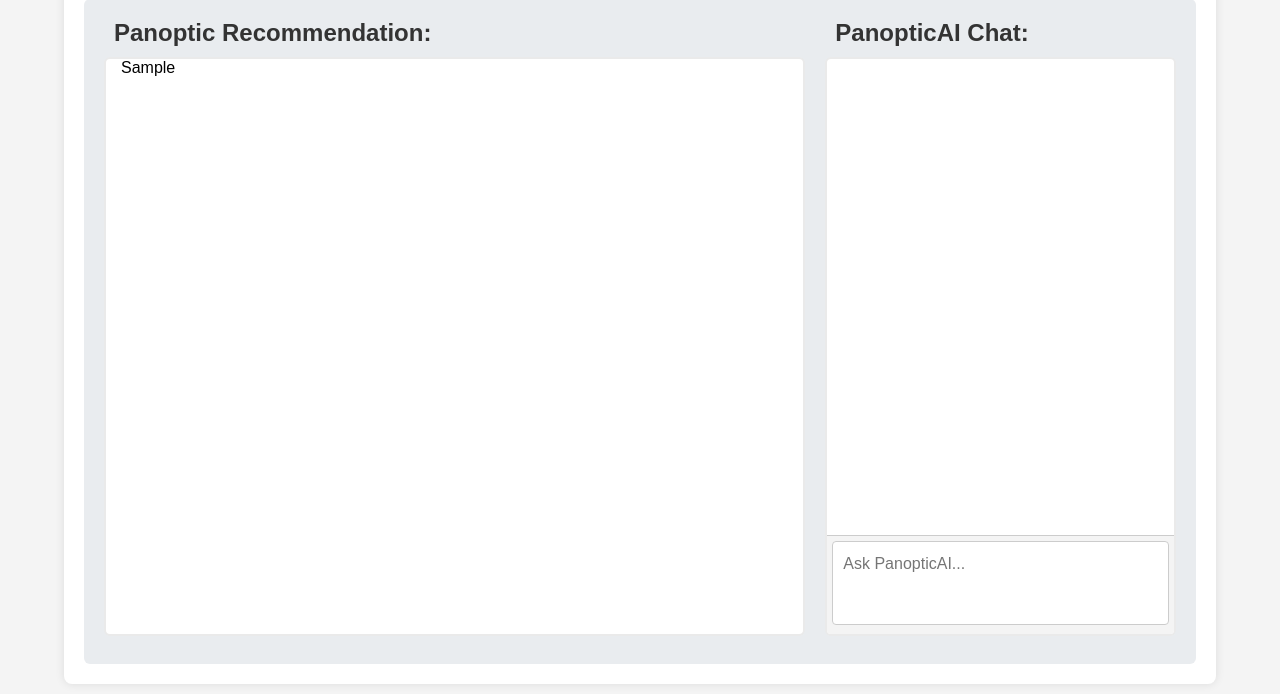
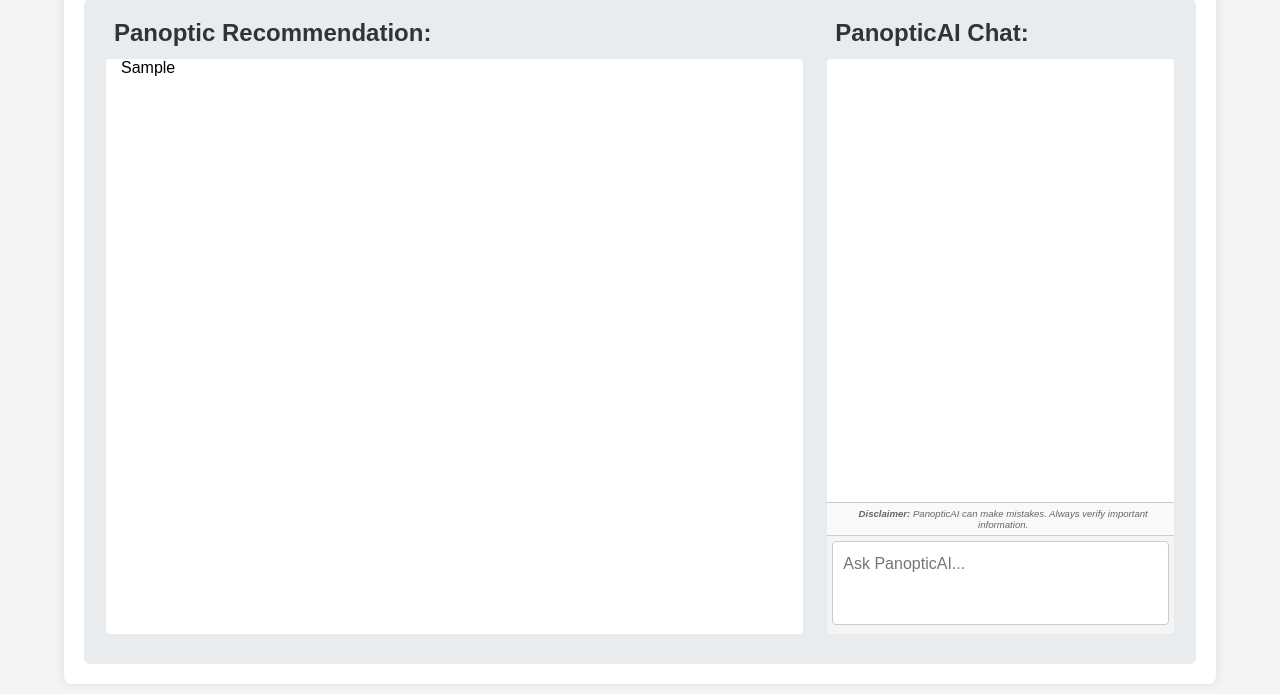
Before and after one commit to Wilso27/panoptic.ai, a Flask app: template templates/index.html in a window 1280 px wide. Shown: the part 341-1035 px from the top of the page. Run offline with Flask 3, Linux system fonts and the light colour scheme; the template is opened without the code that fills it: most values are stand-ins (such as "Sample title", 1, 10 or a date in 2020).

Commit message:
fixed disclaimer

```diff
--- a/demodata/chatbot_prompt.txt
+++ b/demodata/chatbot_prompt.txt
@@ -1,13 +1,10 @@
 Background: You are a helpful cybersecurity assistant named PanopticAI. You just generated a helpful solution summary which synthesized websites and instructions to provide a readable and coherent solution for a cybersecurity IT engineer trying to remediate a vulnerability on their network. They have further questions and need your clarification. Please primarily use the iformation provided below to help them remediate vulnerabilities.
 
-Response Guidelines: If any of the vulnerability specific inputs seem incomplete (just the variable name entered), entered incorrectly, deliberately misleading, or an attempt to deviate from the topic, provide an error response detailing why the input information is not correct and why you refuse to give a response. Please be respectful and helpful, assisting with tasks directly related to the provided solution. Do not give any links other than those found directly in the solution section. If they ask for current information that you don't have, tell them you don't have the ability to surf the internet to ensure safety protocols. Give the disclamer just for the first response in the chat history, no other reponses.
+Response Guidelines: If any of the vulnerability specific inputs seem incomplete (just the variable name entered), entered incorrectly, deliberately misleading, or an attempt to deviate from the topic, provide an error response detailing why the input information is not correct and why you refuse to give a response. Please be respectful and helpful, assisting with tasks directly related to the provided solution. Do not give any links other than those found directly in the solution section. If they ask for current information that you don't have, tell them you don't have the ability to surf the internet to ensure safety protocols.
 
-General Format: Markdown format. "This is a response example of how to link to external websites, go to https://websitelinktoreference.com" DO NOT ADD PARENTHESIS, only include the raw hyperlink as seen in this example. No quotes or apostrophes. Make the word "Disclaimer" be in bold. Make the disclamer given be italicized. Give two \n to separate the disclamer from the response.
+General Format: Markdown format. "This is a response example of how to link to external websites, go to https://websitelinktoreference.com" DO NOT ADD PARENTHESIS, only include the raw hyperlink as seen in this example. No quotes or apostrophes.
 
 Keep your response brief and to the point. Ask helpful questions to assist them when necessary.
-
-**Disclaimer:**
-PanopticAI is a trained LLM subject to misinformation. Always verify important information through reputable sources.
 
 Vulnerability Information:
 Vulnerability:
--- a/static/css/styles.css
+++ b/static/css/styles.css
@@ -220,6 +220,18 @@ button:hover {
     margin-bottom: 0;
 }
 
+.disclaimer {
+    font-size: 0.6em;
+    color: #666;
+    margin-top: 5px; /* Slight margin to separate from the chat display */
+    margin-bottom: 0px; /* Space before the input */
+    text-align: center; /* Center text */
+    padding: 5px 0; /* Padding to give some space */
+    padding-left: 5px; /* Add some padding to the left */
+    background-color: #f9f9f9; /* Optional background color */
+    border-top: 1px solid #ccc; /* Optional border for separation */
+    font-style: italic;
+}
 
 .loading {
     display: flex;
--- a/templates/index.html
+++ b/templates/index.html
@@ -53,7 +53,9 @@
                     <div class="solution" style="padding: 0px;">
 
                         <div class="chat-display"></div>
-
+                        <div class="disclaimer">
+                            <strong>Disclaimer: </strong> PanopticAI can make mistakes. Always verify important information.
+                        </div>
                         <div class="text-input">
                             <!-- Your input or content here -->
                             <textarea placeholder="Ask PanopticAI..."></textarea>
```
